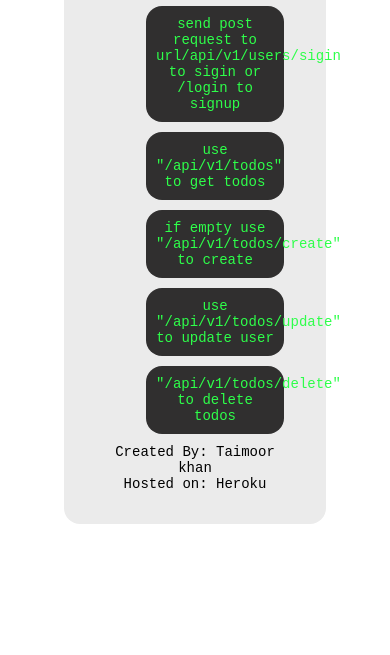
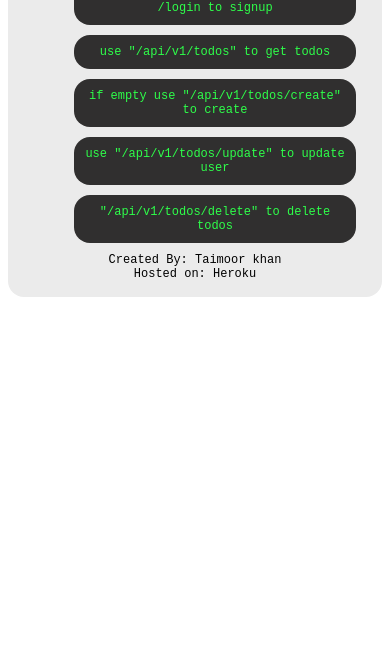
Before and after one commit to Taimoorkhan1122/learning-backend, a website: page public/index.html in a window 390 px wide. Shown: the part 189-844 px from the top of the page. Drawn offline with Linux system fonts and the light colour scheme.

Commit message:
FEAT: index file now responsive

```diff
--- a/public/index.html
+++ b/public/index.html
@@ -11,18 +11,22 @@
         max-height: 100vh;
       }
       .container {
-        width: 70%;
+        display: flex;
+        justify-content: center;
+        align-items: center;
+        flex-direction: column;
+        width: 100%;
         background: #ebebeb;
         font-family: Arial, Helvetica, sans-serif;
         text-align: center;
         margin: auto;
-        padding: 2rem;
+        padding: 1rem;
         border-radius: 1rem;
         font-weight: 300;
-        font-size: 16px;
+        font-size: 1rem;
       }
       .details {
-        font-size: 14px;
+        font-size: 0.75rem;
         font-family: monospace;
       }
       .details ul {
```
